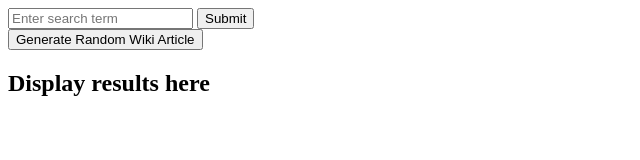
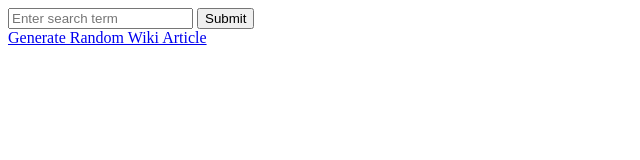
Before and after one commit to Sliqric7053/wikipedia-viewer, a plain HTML site: page index.html in a window 1280 px wide. Shown: the whole page, without its empty margins (0-640 px from the left). Drawn offline with Linux system fonts and the light colour scheme.

Commit message:
Update 'results-section' and how data is displayed

```diff
--- a/index.html
+++ b/index.html
@@ -15,12 +15,14 @@
 
     <section id="search-section">
 
-        <button id="generate-btn" type="button" name="button">Generate Random Wiki Article</button>
+        <a href='https://en.wikipedia.org/wiki/Special:Random' id="generate-btn" type="button" target="_blank" name="button">Generate Random Wiki Article</a ><br>
 
     </section>
 
     <section id="results-section">
-      <h1 id="h1">Display results here</h1>
+      <ul id="ul">
+
+      </ul>
     </section>
 
     <script type="text/javascript" src="main.js"></script>
```
